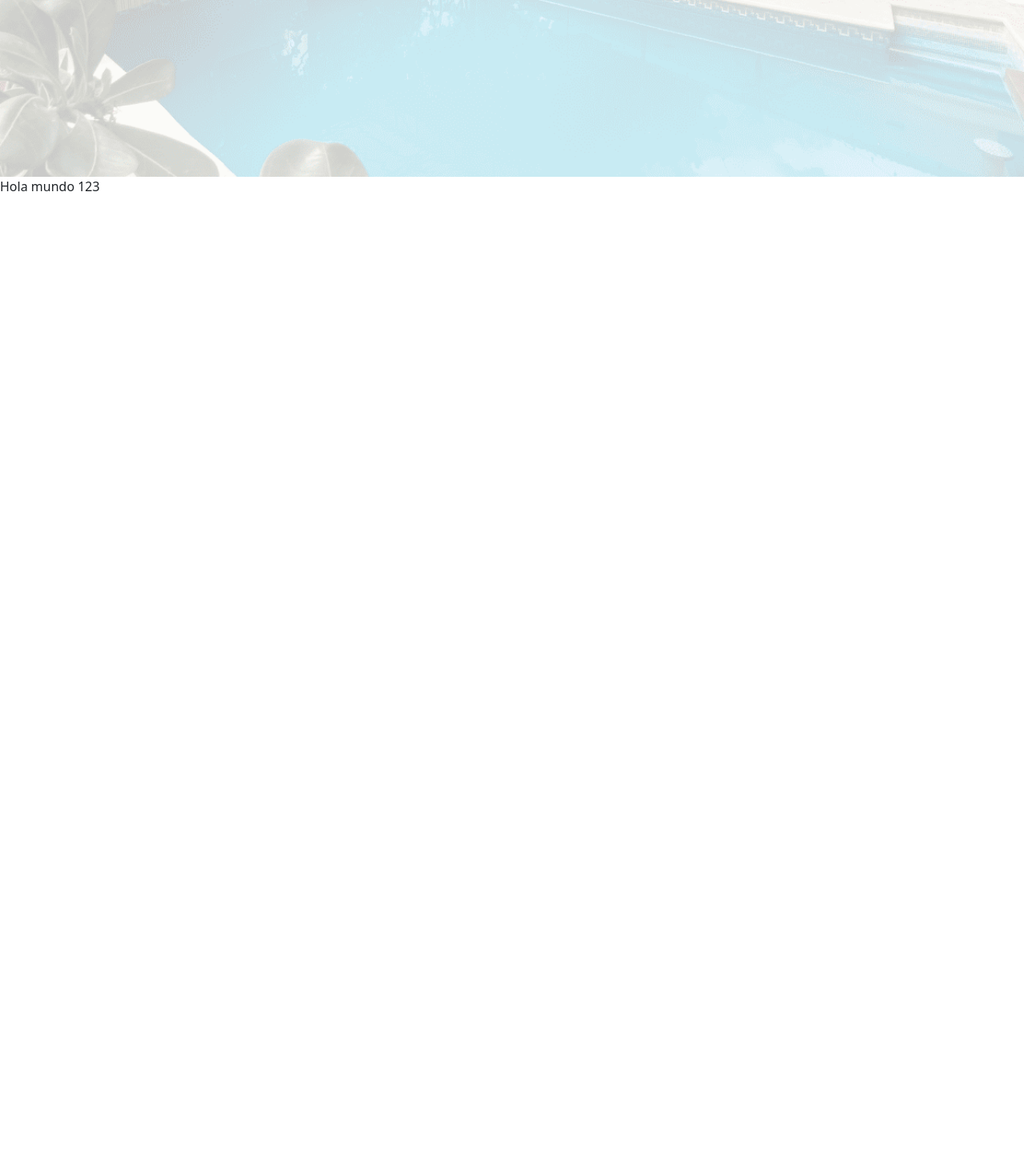
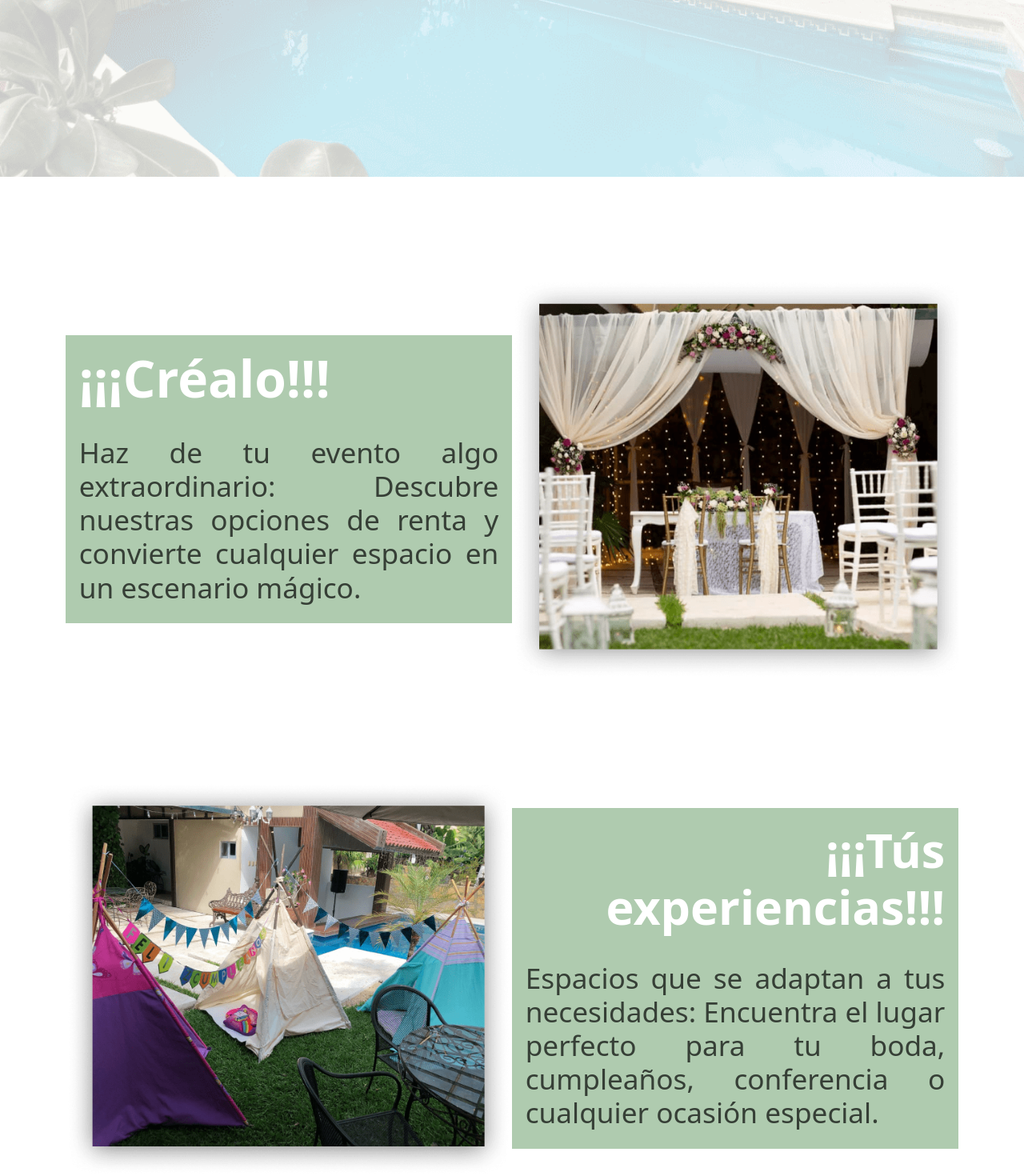
Before and after one commit to VeroVelas/JardinDelAlma, a React (Vite) app: page /landingPage in a window 1280 px wide. Shown: the part 728-2198 px from the top of the page at 80% size. Before the commit the page ends 973 px from the top, so only its background shows below. Built offline with nearby package versions, Linux system fonts and the light colour scheme.

Commit message:
section1

```diff
--- a/src/assets/components/moleculas/Hero.jsx
+++ b/src/assets/components/moleculas/Hero.jsx
@@ -2,16 +2,15 @@ import "../../styles/Hero.css"
 function Hero() {
     return (
         <>
-        <section id="hero" class="heroSection hero d-flex align-items-center">
-            <div class="container">
-                <div class="row">
-                    <div class="col-lg-8 d-flex flex-column justify-content-center">
-                        <h1 data-aos="fade-up" class="tituloHero">Crea momentos inolvidables</h1>
-                        <h4 data-aos="fade-up" data-aos-delay="200" class="textoHero">Alquila el lugar perfecto para tu próximo evento con nosotros.</h4>
-                        <div data-aos="fade-up" data-aos-delay="600" class="aos-init aos-animate"></div>
+        <section id="hero" className="heroSection hero d-flex align-items-center">
+            <div className="container">
+                <div className="row">
+                    <div className="col-lg-8 d-flex flex-column justify-content-center">
+                        <h1 data-aos="fade-up" className="tituloHero">Crea momentos inolvidables</h1>
+                        <h4 data-aos="fade-up" data-aos-delay="200" className="textoHero">Alquila el lugar perfecto para tu próximo evento con nosotros.</h4>
+                        <div data-aos="fade-up" data-aos-delay="600" className="aos-init aos-animate"></div>
                     </div>
-                    <div class="col-lg-6 hero-img aos-init aos-animate" data-aos="zoom-out" data-aos-delay="200">
-                    </div>
+                    <div className="col-lg-6 hero-img aos-init aos-animate" data-aos="zoom-out" data-aos-delay="200"></div>
                 </div>
             </div>
         </section>
--- /dev/null
+++ b/src/assets/components/moleculas/Section1.jsx
@@ -0,0 +1,44 @@
+import imagenSectio1 from "../../img/imagenSection1.png"
+import imagenSectio11 from "../../img/imagenSection11.png"
+import "../../styles/Section1.css"
+
+function Section1() {
+    return (
+        <>
+        <section id="about" className="about">
+            <div className="container aos-init aos-animate" data-aos="fade-up">
+                <div className="row gx-0">
+                    <div className="col-lg-6 d-flex flex-column justify-content-center aos-init aos-animate" data-aos="fade-up" data-aos-delay="200">
+                        <div className="contenedorTextoSection1 content">
+                            <h3 className="TituloSection2">¡¡¡Créalo!!!</h3>
+                            <h2 className="textoSection2">Haz de tu evento algo extraordinario: Descubre nuestras opciones de renta y convierte cualquier espacio en un escenario mágico.</h2>
+                            <div className="text-center text-lg-start"></div>
+                        </div>
+                    </div>
+                    <div className="col-lg-6 d-flex align-items-center aos-init aos-animate" data-aos="zoom-out" data-aos-delay="200">
+                        <img src={imagenSectio1} className="img-fluid" alt=""/>
+                    </div>
+                </div>
+            </div>
+        </section>
+        <section id="about" className="about">
+            <div className="container aos-init aos-animate" data-aos="fade-up">
+                <div className="row gx-0">
+                    <div className="col-lg-6 d-flex align-items-center aos-init aos-animate" data-aos="zoom-out" data-aos-delay="200">
+                        <img src={imagenSectio11} className="img-fluid" alt=""/>
+                    </div>
+                    <div className="col-lg-6 d-flex flex-column justify-content-center aos-init aos-animate" data-aos="fade-up" data-aos-delay="200">
+                        <div className="contenedorTextoSection1 content">
+                            <h3 className="Titulo2Section2">¡¡¡Tús experiencias!!!</h3>
+                            <h2 className="texto2Section2">Espacios que se adaptan a tus necesidades: Encuentra el lugar perfecto para tu boda, cumpleaños, conferencia o cualquier ocasión especial.</h2>
+                            <div className="text-center text-lg-start"></div>
+                        </div>
+                    </div>
+                </div>
+            </div>
+        </section>
+        </>
+     );
+}
+
+export default Section1;
--- /dev/null
+++ b/src/assets/styles/Section1.css
@@ -0,0 +1,33 @@
+.contenedorTextoSection1{
+    background-color: rgba(142, 181, 142, 0.7);
+    padding: 3%;
+}
+.TituloSection2{
+    color: #FFF;
+    font-size: 4rem;
+    font-weight: 700;
+}
+.textoSection2{
+    margin-top: 6%;
+    color: rgba(0, 0, 0, 0.69);
+    font-size: 2.2rem;
+    font-weight: 500;
+    text-align: justify;
+}
+.about{
+    margin-top: 10%;
+}
+.Titulo2Section2{
+    color: #FFF;
+    font-size: 3.7rem;
+    font-weight: 700;
+    text-align: right;
+}
+.texto2Section2{
+    margin-top: 6%;
+    color: rgba(0, 0, 0, 0.69);
+    font-size: 2.2rem;
+    font-weight: 500;
+    text-align: justify;
+
+}
--- a/src/assets/styles/index.css
+++ b/src/assets/styles/index.css
@@ -1 +1,4 @@
 @import url('https://fonts.googleapis.com/css2?family=Lato:wght@300;700&family=Nunito:wght@200;300;400;500;600&display=swap');
+body {
+    font-size: 62.5%;
+}
--- a/src/pages/LandingPage.jsx
+++ b/src/pages/LandingPage.jsx
@@ -1,5 +1,6 @@
 import Hero from "../assets/components/moleculas/Hero";
 import Navbar from "../assets/components/moleculas/Navbar";
+import Section1 from "../assets/components/moleculas/Section1";
 
 
 function LandingPage() {
@@ -7,7 +8,7 @@ function LandingPage() {
       <>
         <Navbar/>
         <Hero/>
-        Hola mundo 123
+        <Section1/>
       </>
      );
   }
```
